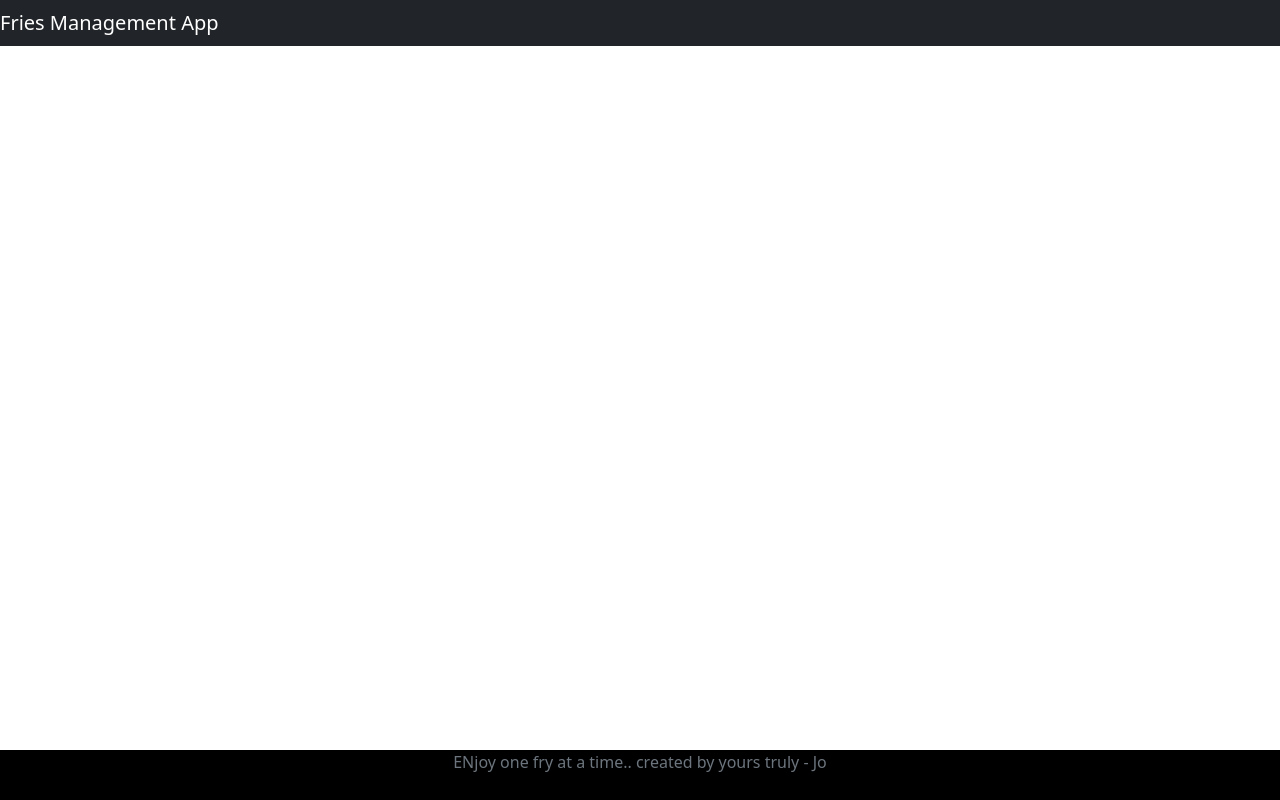
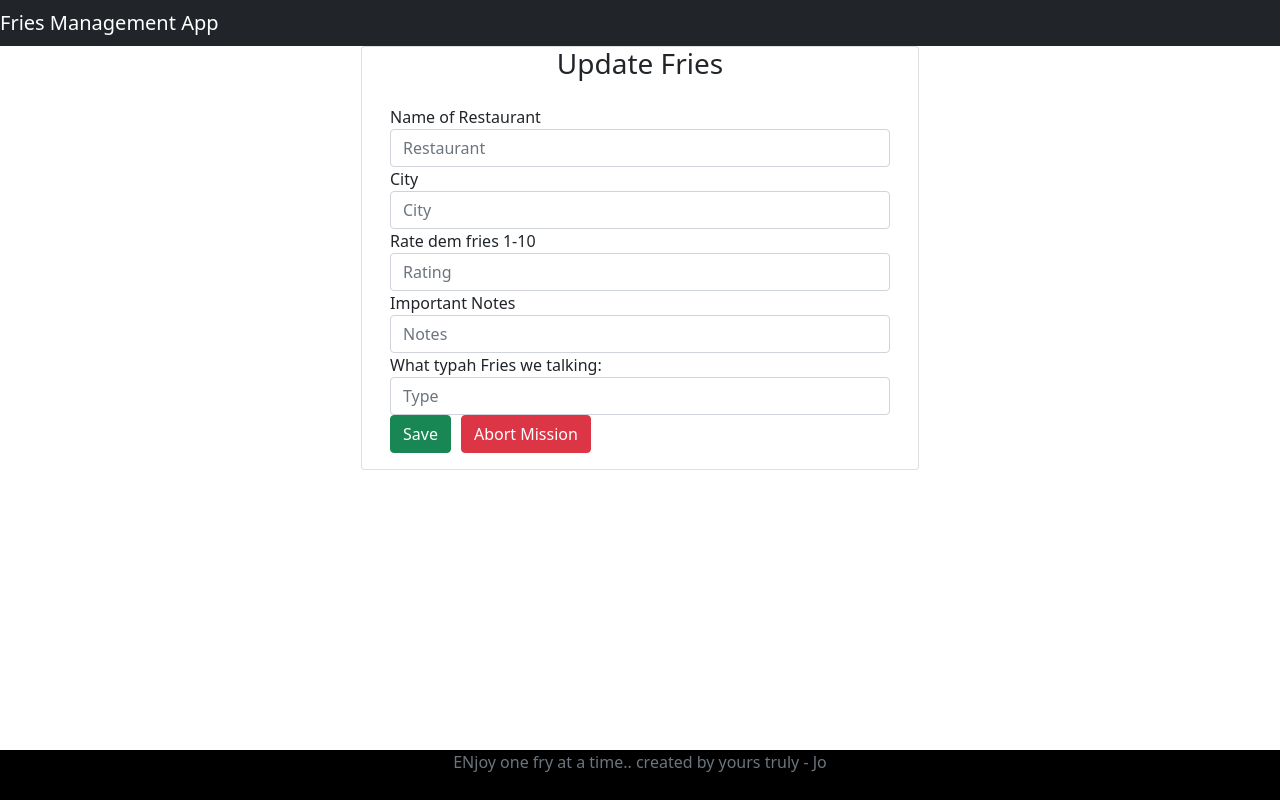
Before and after one commit to JohaBogda/Fries_Rating_Management, a React (Create React App) app in the folder Frontend/frontend/: page /update-fries/1 in a window 1280 px wide. Built offline with nearby package versions, Linux system fonts and the light colour scheme; no server answers.

Commit message:
UpdateFries.jsx

```diff
--- a/Frontend/frontend/src/App.js
+++ b/Frontend/frontend/src/App.js
@@ -4,6 +4,7 @@ import Header from './components/Header';
 import Footer from './components/Footer';
 import ListFries from './components/ListFries';
 import CreateFries from './components/CreateFries';
+import UpdateFries from './components/UpdateFries';
 
 function App() {
   return (
@@ -18,6 +19,7 @@ function App() {
               <Route path = "/" exact component = {ListFries}></Route>
               <Route path = "/fries"  component = {ListFries} ></Route>
               <Route path = "/add-fries" component = {CreateFries} ></Route>
+              <Route path = "/update-fries/:id" component = {UpdateFries} ></Route>
             </Switch>
           </div>
           <Footer />
--- a/Frontend/frontend/src/components/ListFries.jsx
+++ b/Frontend/frontend/src/components/ListFries.jsx
@@ -12,6 +12,7 @@ class ListFries extends Component {
            }
            // when clicking the button to add Fries it brings you to this method; bind():
            this.addFries = this.addFries.bind(this);
+           this.editFries = this.editFries.bind(this);
        }
 
     // componentdidmount method called immediately after component is mounted; calls upon getFries() from FriesService.js:
@@ -25,6 +26,11 @@ class ListFries extends Component {
     // method after clicking button to addFries() which redirects to route /add-fries with history method:
     addFries(){
         this.props.history.push("/add-fries");
+    }
+
+    // update button with id:
+    editFries(id){
+        this.props.history.push(`/update-fries/${id}`);
     }
 
     render() {
@@ -62,6 +68,9 @@ class ListFries extends Component {
                                         <td>{fries.rating}</td>
                                         <td>{fries.notes}</td>
                                         <td>{fries.type}</td>
+                                        <td>
+                                            <button onClick = { () => this.editFries(fries.id)} className="btn btn-info">Update</button>
+                                        </td>
 
                                     </tr>
                                 )
--- /dev/null
+++ b/Frontend/frontend/src/components/UpdateFries.jsx
@@ -0,0 +1,136 @@
+import React, { Component } from 'react';
+import FriesService from '../services/FriesService';
+
+class UpdateFries extends Component {
+    // similar code as CreateFries.jsx:
+    constructor(props) {
+        super(props)
+
+        this.state = {
+            //get id from the route:
+            id: this.props.match.params.id,
+            restaurant: "",
+            city: "",
+            rating: "",
+            notes: "",
+            type: ""
+
+        }
+        this.changeRestaurantHandler = this.changeRestaurantHandler.bind(this);
+        this.changeCityHandler = this.changeCityHandler.bind(this);
+        this.changeRatingHandler = this.changeRatingHandler.bind(this);
+        this.changeNotesHandler = this.changeNotesHandler.bind(this);
+        this.changeTypeHandler = this.changeTypeHandler.bind(this);
+
+        this.updateFries = this.updateFries.bind(this);
+    }
+
+    componentDidMount() {
+        FriesService.getFriesById(this.state.id).then((res) => {
+            let fries = res.data;
+            this.setState.bind({
+                restaurant: fries.restaurant,
+                city: fries.city,
+                rating: fries.rating,
+                notes: fries.notes,
+                type: fries.type
+            })
+        })
+    }
+
+    // eventhandler needed for submission; value of this event sets value for new state:
+    changeRestaurantHandler = (event) => {
+        this.setState({ restaurant: event.target.value });
+    }
+
+    changeCityHandler = (event) => {
+        this.setState({ city: event.target.value });
+    }
+
+    changeRatingHandler = (event) => {
+        this.setState({ rating: event.target.value });
+    }
+
+    changeNotesHandler = (event) => {
+        this.setState({ notes: event.target.value });
+    }
+
+    changeTypeHandler = (event) => {
+        this.setState({ type: event.target.value });
+    }
+
+    updateFries = (e) => {
+        e.preventDefault();
+        let fries = {
+            restaurant: this.state.restaurant,
+            city: this.state.city,
+            rating: this.state.rating,
+            notes: this.state.notes,
+            type: this.state.type
+        };
+
+        console.log(fries);
+
+        // once sent to be stored in database:
+        FriesService.createFries(fries).then(res => {
+            // navigate to homepage:
+            this.props.history.push("/fries");
+        })
+    }
+
+    cancel() {
+        this.props.history.push("/fries");
+    }
+
+    render() {
+        return (
+            <div>
+                <div className="container">
+                    <div className="row">
+                        <div className="card col-md-6 offset-md-3 offset-md-3">
+                            <h3 className="text-center">Update Fries</h3>
+                            <div className="card-body">
+                                <form>
+                                    <div className="form-group">
+                                        <label>Name of Restaurant</label>
+                                        <input placeholder="Restaurant" name="restaurant" className="form-control"
+                                            value={this.state.restaurant} onChange={this.changeRestaurantHandler} />
+                                    </div>
+                                    <div className="form-group">
+                                        <label>City</label>
+                                        <input placeholder="City" name="city" className="form-control"
+                                            value={this.state.city} onChange={this.changeCityHandler} />
+                                    </div>
+
+                                    <div className="form-group">
+                                        <label>Rate dem fries 1-10</label>
+                                        <input placeholder="Rating" name="rating" className="form-control"
+                                            value={this.state.rating} onChange={this.changeRatingHandler} />
+                                    </div>
+
+                                    <div className="form-group">
+                                        <label>Important Notes</label>
+                                        <input placeholder="Notes" name="notes" className="form-control"
+                                            value={this.state.notes} onChange={this.changeNotesHandler} />
+                                    </div>
+
+                                    <div className="form-group">
+                                        <label>What typah Fries we talking:</label>
+                                        <input placeholder="Type" name="type" className="form-control"
+                                            value={this.state.type} onChange={this.changeTypeHandler} />
+                                    </div>
+
+                                    <button className="btn btn-success" onCLick={this.updateFries}>Save</button>
+                                    <button className="btn btn-danger" onClick={this.cancel.bind(this)} style={{ marginLeft: "10px" }}>Abort Mission</button>
+                                </form>
+                            </div>
+
+                        </div>
+                    </div>
+                </div>
+            </div>
+        );
+    }
+}
+
+export default UpdateFries;
```
